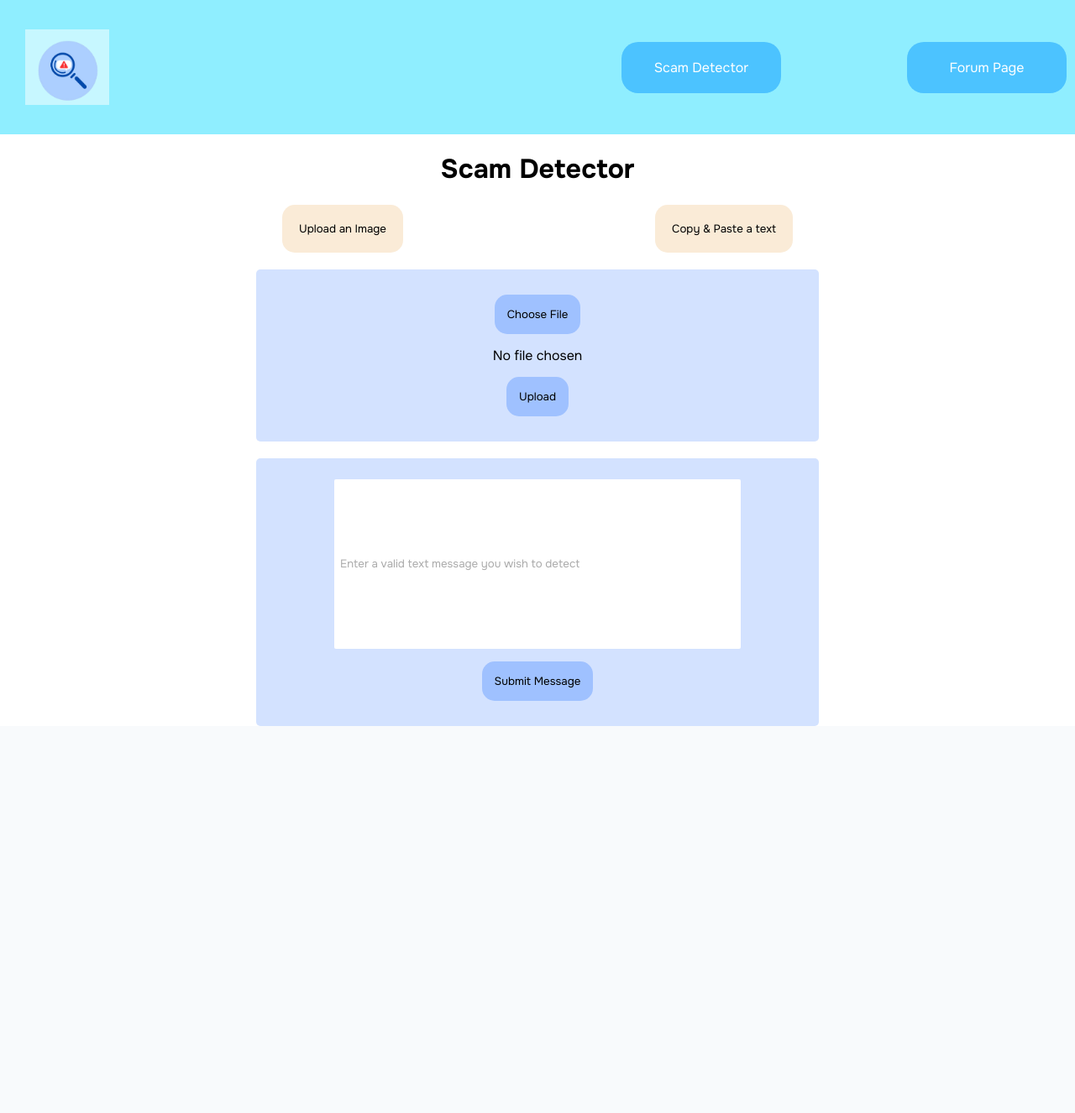
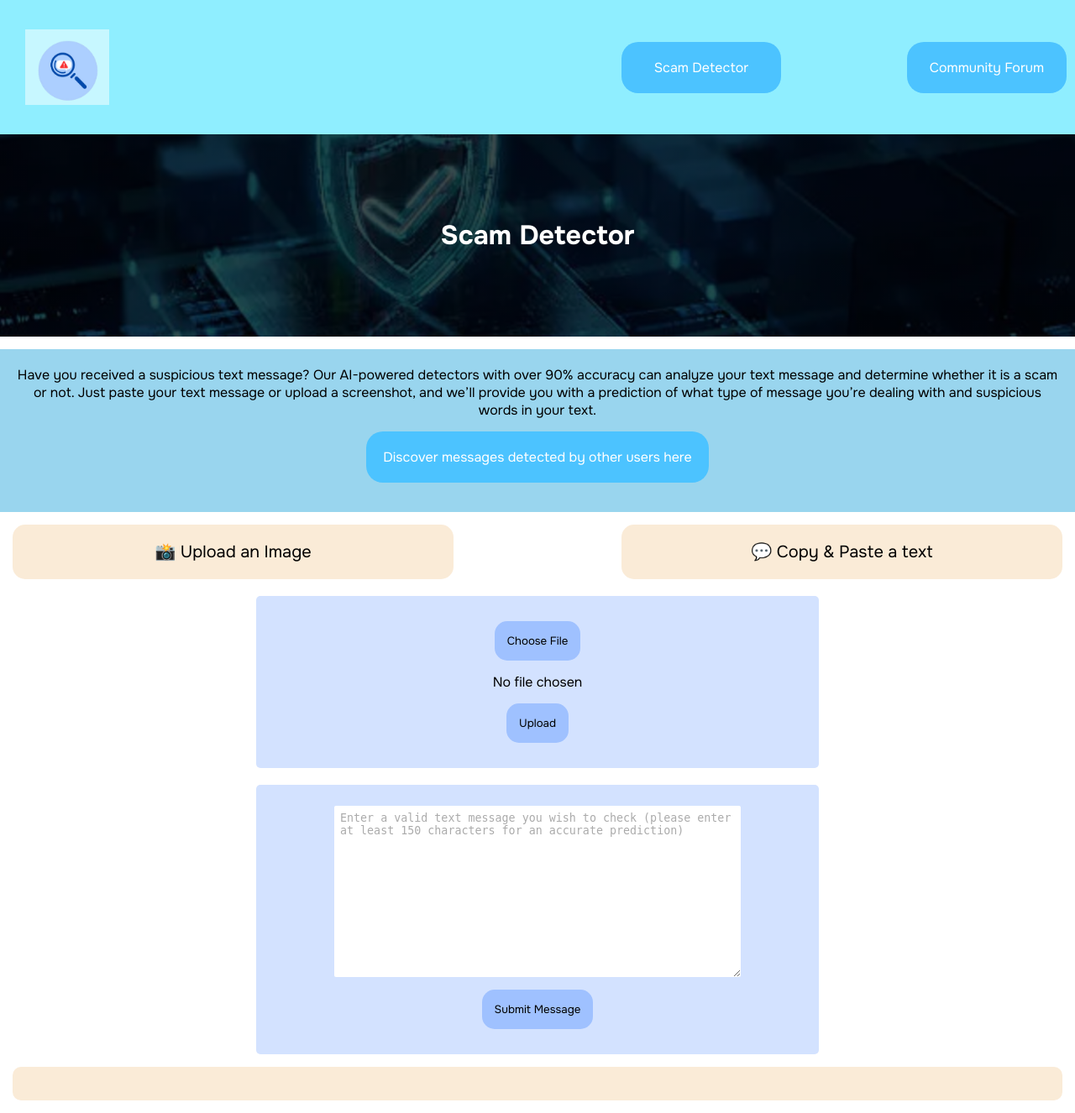
Before and after one commit to 1047267-LWSD/spam-project, a Flask app: page / in a window 1280 px wide. Shown: the whole page at 84% size. Before the commit the page ends 865 px from the top, so only its background shows below. Run offline with Flask 3, Linux system fonts and the light colour scheme; parts of the project's set-up code (start-up, migrations or seed data) failed here and were passed over; some libraries are stand-ins or nearby versions.

Commit message:
finished styling, added images + description + autoscroll + additional navigation, fixed some buttons, app is finished!

```diff
--- a/backend/static/script.js
+++ b/backend/static/script.js
@@ -20,6 +20,8 @@ import { db } from './firebase-config.js';
     const category = document.createElement('h3');
     const confcat = document.createElement('div');
     const results = document.createElement('div');
+    const description = document.getElementById('scam-description');
+    description.style.display = 'none';
     const analysisdescription = document.createElement('h3');
     const key = document.createElement('p');
     key.setAttribute('id','key');
@@ -42,7 +44,6 @@ import { db } from './firebase-config.js';
     let prediction = '';
     let confidence = '';
     let type = '';
-    let spam_input = '';
     let ocrtext = '';
     let currentMessage = '';
     async function process_img() {
@@ -78,10 +79,85 @@ import { db } from './firebase-config.js';
                 body: JSON.stringify({text: textToSend})
             });
             const data = await response.json();
-            predicted.textContent = 'Prediction: ' + data.prediction;
+            if (data.prediction == 'spam'){
+            predicted.textContent = 'Your message is most likely: ' + data.prediction;
+            }
+            else {
+            predicted.textContent = 'Your message is most likely: safe';
+            }
             confident.textContent = 'Confidence: ' + (data.confidence*100).toFixed(0) + "%";
-            category.textContent = 'Type: ' + data.type;
+            category.innerHTML='';
+            if (data.prediction == 'spam'){
+           category.textContent = 'Type: ' + data.type;
+            }
+            else {
+            category.innerHTML='';
+            }
+            description.innerHTML = '';
+            description.style.display = 'none';
+            if (data.type == 'personal') {
+                const summary = document.createElement('p');
+                summary.textContent = 'Our model has detected your message as a personal scam message. This means your message could be showing signs of:'
+                const listofels = document.createElement('ul');
+                const element1 = document.createElement('li');
+                const element2 = document.createElement('li');
+                element1.textContent = 'A person or service is trying to interact with you on a personal level or contact you for a job or for other reasons';
+                element2.textContent = 'An inappropriate message from an unknown person';
+                listofels.appendChild(element1);
+                listofels.appendChild(element2);
+                description.appendChild(summary);
+                description.appendChild(listofels);
+                description.style.display = 'flex';
+                results.appendChild(description);
+            }
+            else if (data.type == 'lottery') {
+                const summary = document.createElement('p');
+                summary.textContent = 'Our model has detected your message as a lottery or prize scam. This means your message could be showing signs of:'
+                const listofels = document.createElement('ul');
+                const element1 = document.createElement('li');
+                const element2 = document.createElement('li');
+                element1.textContent = 'Promises of winning money, prizes, or rewards';
+                element2.textContent = 'Requests for personal information or payment to “claim” something';
+                listofels.appendChild(element1);
+                listofels.appendChild(element2);
+                description.appendChild(summary);
+                description.appendChild(listofels);
+                description.style.display = 'flex';
+                results.appendChild(description);
+            }
+            else if (data.type == 'service') {
+                const summary = document.createElement('p');
+                summary.textContent = 'Our model has detected your message as a service scam. This means your message could be showing signs of:'
+                const listofels = document.createElement('ul');
+                const element1 = document.createElement('li');
+                const element2 = document.createElement('li');
+                element1.textContent = 'A company, service, or organization asking for sensitive information';
+                element2.textContent = 'Fake delivery, billing, or support messages requesting payment or verification';
+                listofels.appendChild(element1);
+                listofels.appendChild(element2);
+                description.appendChild(summary);
+                description.appendChild(listofels);
+                description.style.display = 'flex';
+                results.appendChild(description);
+            }
+            else if (data.type == 'fake-message') {
+                const summary = document.createElement('p');
+                summary.textContent = 'Our model has detected your message as a fake or phishing message. This means your message could be showing signs of:'
+                const listofels = document.createElement('ul');
+                const element1 = document.createElement('li');
+                const element2 = document.createElement('li');
+                element1.textContent = 'Impersonation of a trusted source, such as a bank or company';
+                element2.textContent = 'Links or attachments designed to steal information or install malware';
+                listofels.appendChild(element1);
+                listofels.appendChild(element2);
+                description.appendChild(summary);
+                description.appendChild(listofels);
+                description.style.display = 'flex';
+                results.appendChild(description);
+            }
             resultsContainer.style.display='flex';
+            resultsContainer.scrollIntoView({ behavior: 'smooth', block: 'center' });
+
             prediction = data.prediction;
             confidence = `${(data.confidence*100).toFixed(2)}%`;
             type = data.type;
@@ -118,7 +194,6 @@ import { db } from './firebase-config.js';
     }
     function reset() {
         spam.value = null;
-        spam_input = '';
         ocrtext = '';
         img.value = null;
         report.style.display = 'none';
@@ -155,6 +230,7 @@ import { db } from './firebase-config.js';
     else {
     detect(ocrtext);
     resultsContainer.style.display = 'flex';
+    resultsContainer.scrollIntoView({ behavior: 'smooth', block: 'center' });
     }
     });
     report.addEventListener('click', async() => {
--- a/backend/static/styles.css
+++ b/backend/static/styles.css
@@ -10,11 +10,57 @@ body {
 
 h1 {
     text-align: center;
+    background-image:linear-gradient(rgba(0, 0, 0, 0.7), rgba(0, 0, 0, 0.7)), url(/static/spam.png);
+    background-position: center;
+    background-size: cover;
+    padding: 100px;
+    color: white;
+    margin: 0 auto;
+    margin-bottom: 15px;
+
+
+}
+#description {
+    width: 100%;
+    text-align: center;
+    margin: 0 auto;
+    display: block;
+    word-wrap: break-word;
+
+}
+.description-box {
+    background-color: rgb(153, 213, 238);
+    display: flex;
+    flex-direction: column;
+    width: 100%;
+    padding: 20px;
+    box-sizing: border-box;
+    margin-bottom: 15px;
+
+
+}
+#encouragement{
+    padding: 20px;
+    color: rgb(255, 255, 255);
+    background-color: rgb(76, 195, 255);
+    border-radius: 20px;
+    text-decoration: none;
+    align-self: center;
+    margin: 15px;
+    text-align: center;
+}
+
+#encouragement:hover{
+    background-color: rgb(63, 161, 209);
 }
 #option-buttons {
     display: flex;
     justify-content: center;
-    gap: 300px;
+    gap: 200px;
+    margin: 15px;
+}
+.nav-links a:hover{
+    background-color: rgb(63, 161, 209);
 }
 
 #option-buttons button {
@@ -22,12 +68,13 @@ h1 {
     border: 0px;
     border-radius: 15px;
     background-color: antiquewhite;
+    width: 100%;
+    font-size: 20px;
 }
 
 #option-buttons button:hover {
     background-color: rgb(220, 207, 191);
 }
-
 .upload-form {
     display: flex;
     flex-direction: column;
@@ -74,6 +121,7 @@ h1 {
     display: flex;
     flex-direction: column;
     flex-wrap: wrap;
+    margin: 15px;
 }
 
 #results {
@@ -84,7 +132,13 @@ h1 {
     flex-wrap: wrap;
     gap: 2px;
 }
-
+#scam-description{
+    flex-direction: column;
+    background-color: antiquewhite;
+    padding: 20px;
+    border-radius: 10px;;
+    margin: 15px;
+}
  #results button {
     width: auto;
     padding: 20px;
@@ -119,12 +173,19 @@ h1 {
     #results button {
     width: auto;
     padding: 20px;
-    background-color: rgb(159, 193, 255);
     border: 0px;
     border-radius: 15px;
     display: flex;
     flex-wrap: wrap;
     }
+     #cancel {
+    background-color: rgb(204, 68, 68);
+    color: white;
+}
+
+#cancel:hover {
+    background-color: rgb(140, 37, 37)
+}
 
     }
 
@@ -155,6 +216,8 @@ h1 {
     margin: 15px;
     flex-direction: column;
 }
+
+
 
 #key {
     font-style: italic;
@@ -202,7 +265,7 @@ h1 {
 }
 @media (max-width: 768px) {
     .navbar {
-        gap: 20px;
+        gap: 10px;
         flex-direction: column;
         padding: 15px;
         align-items: center;
@@ -212,14 +275,13 @@ h1 {
         width: 100px;
         height: 100px;
         display: flex;
-        border-radius: 100px;
-        padding: 30px;
+        padding: 0px;
     }
 
     .nav-links {
-        gap: 20px;
-        flex-direction: column;
-        width: 75%;
+        gap: 50px;
+        flex-direction: row;
+        width: 100%;
         align-self: center;
         align-items: center;
         margin: 0 auto;
--- a/backend/templates/index1.html
+++ b/backend/templates/index1.html
@@ -16,13 +16,17 @@
         </div>
         <div class = 'nav-links'>
         <a href = '/index'>Scam Detector</a>
-        <a href = '/forum'>Forum Page</a>
+        <a href = '/forum'>Community Forum</a>
         </div>
     </div>
     <h1>Scam Detector</h1>
+    <div class = "description-box">
+     <p id = 'description'>Have you received a suspicious text message? Our AI-powered detectors with over 90% accuracy can analyze your text message and determine whether it is a scam or not. Just paste your text message or upload a screenshot, and we’ll provide you with a prediction of what type of message you’re dealing with and suspicious words in your text.</p>
+     <a id = 'encouragement' href = '/forum'>Discover messages detected by other users here</a>
+    </div>
     <div id = 'option-buttons'>
-        <button id = 'ocr-button'>Upload an Image</button>
-        <button id = 'text-button'>Copy &amp; Paste a text </button>
+        <button id = 'ocr-button'>📸 Upload an Image</button>
+        <button id = 'text-button'>💬 Copy &amp; Paste a text </button>
     </div>
     <form>
     <div id = 'ocr-form' class = 'upload-form'>
@@ -33,9 +37,10 @@
     </div>
     </form>
     <div id = 'text-form' class = 'upload-form'>
-    <input type = 'text' id = 'spam-input' name = 'spam-input' placeholder = 'Enter a valid text message you wish to detect'>
+    <textarea type = 'text' id = 'spam-input' name = 'spam-input' placeholder = 'Enter a valid text message you wish to check (please enter at least 150 characters for an accurate prediction)'></textarea>
     <button id = 'check'> Submit Message</button>
     </div>
+    <div id = 'scam-description'></div>
     <div id = 'results-container'>
     </div>
     <div id = 'results'>
```
Also changed, not shown: backend/static/forum.css (+34 -7 lines), backend/templates/forum.html (+4 -3 lines), backend/static/spam.png (added), 4 other files.
